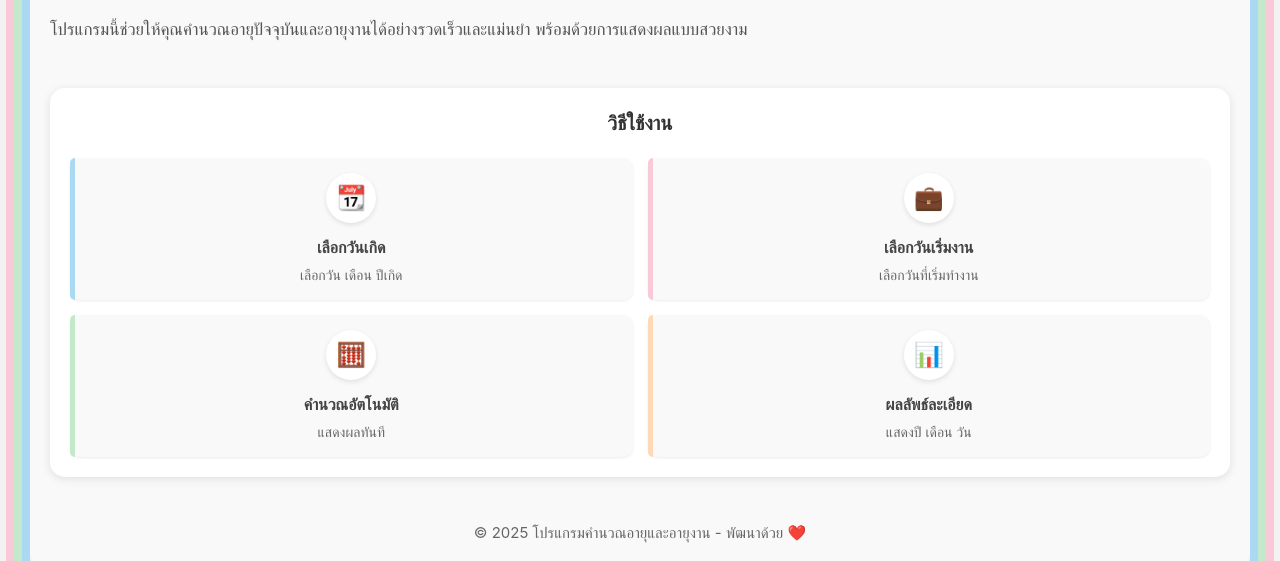
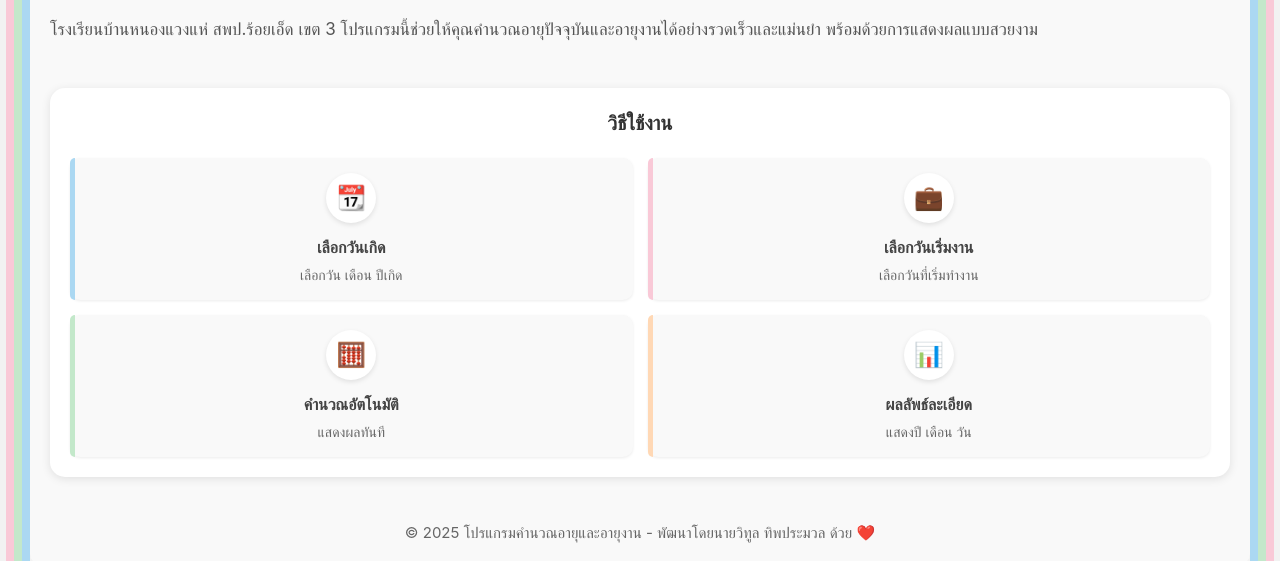
Before and after one commit to poolapol/agecal, a plain HTML site: page index.html in a window 1280 px wide. Shown: the part 170-731 px from the top of the page. Drawn offline with Linux system fonts and the light colour scheme.

Commit message:
Update index.html

```diff
--- a/index.html
+++ b/index.html
@@ -39,6 +39,7 @@
             <div class="page homepage active" id="page-home">
                 <h1 class="app-title">โปรแกรมคำนวณอายุและอายุงาน</h1>
                 <p class="app-description">
+                    โรงเรียนบ้านหนองแวงแห่ สพป.ร้อยเอ็ด เขต 3
                     โปรแกรมนี้ช่วยให้คุณคำนวณอายุปัจจุบันและอายุงานได้อย่างรวดเร็วและแม่นยำ พร้อมด้วยการแสดงผลแบบสวยงาม
                 </p>
 
@@ -69,7 +70,7 @@
                     </div>
                 </div>
 
-                <p class="copyright">© 2025 โปรแกรมคำนวณอายุและอายุงาน - พัฒนาด้วย ❤️</p>
+                <p class="copyright">© 2025 โปรแกรมคำนวณอายุและอายุงาน - พัฒนาโดยนายวิทูล  ทิพประมวล ด้วย ❤️</p>
             </div>
 
             <!-- หน้ากรอกข้อมูล -->
```
